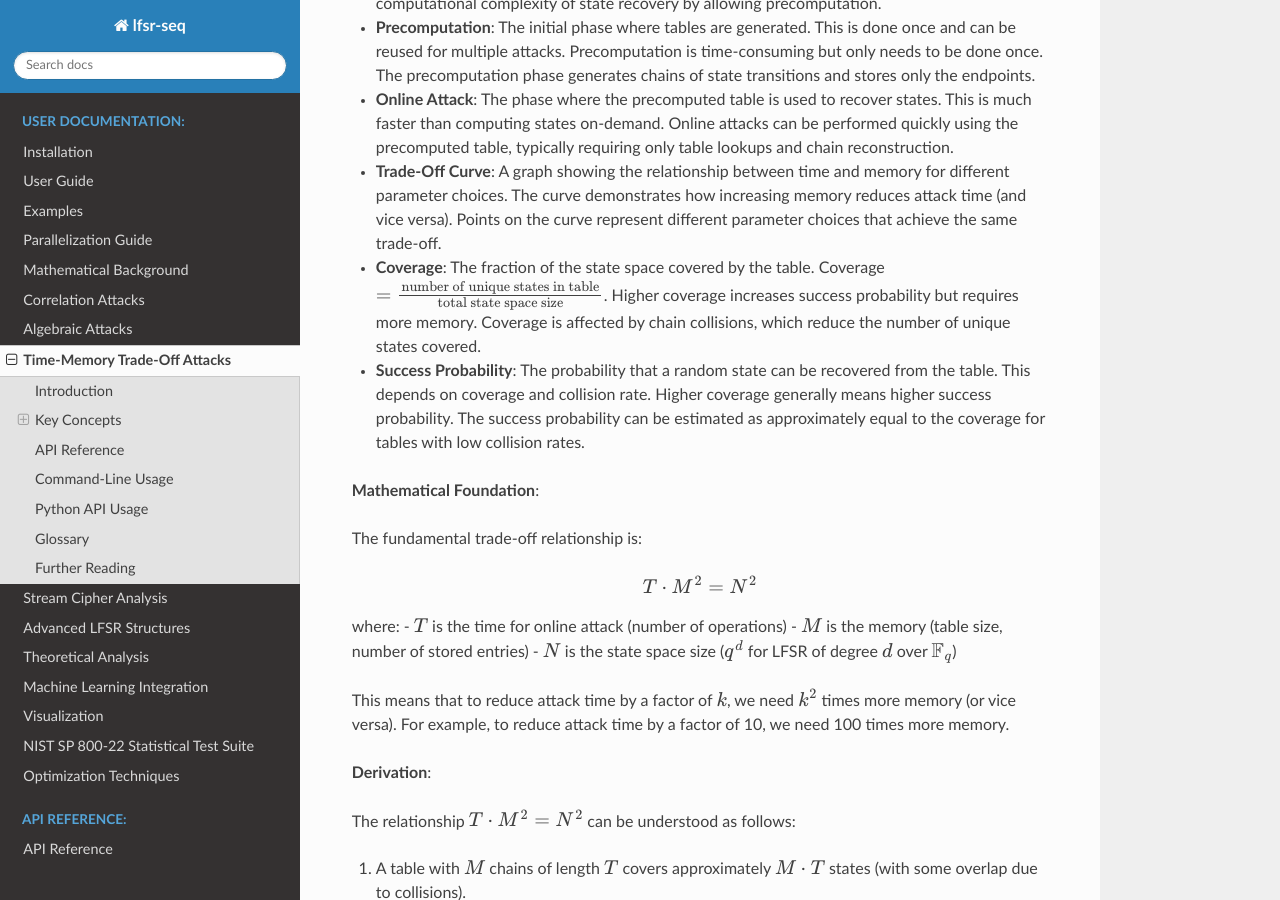
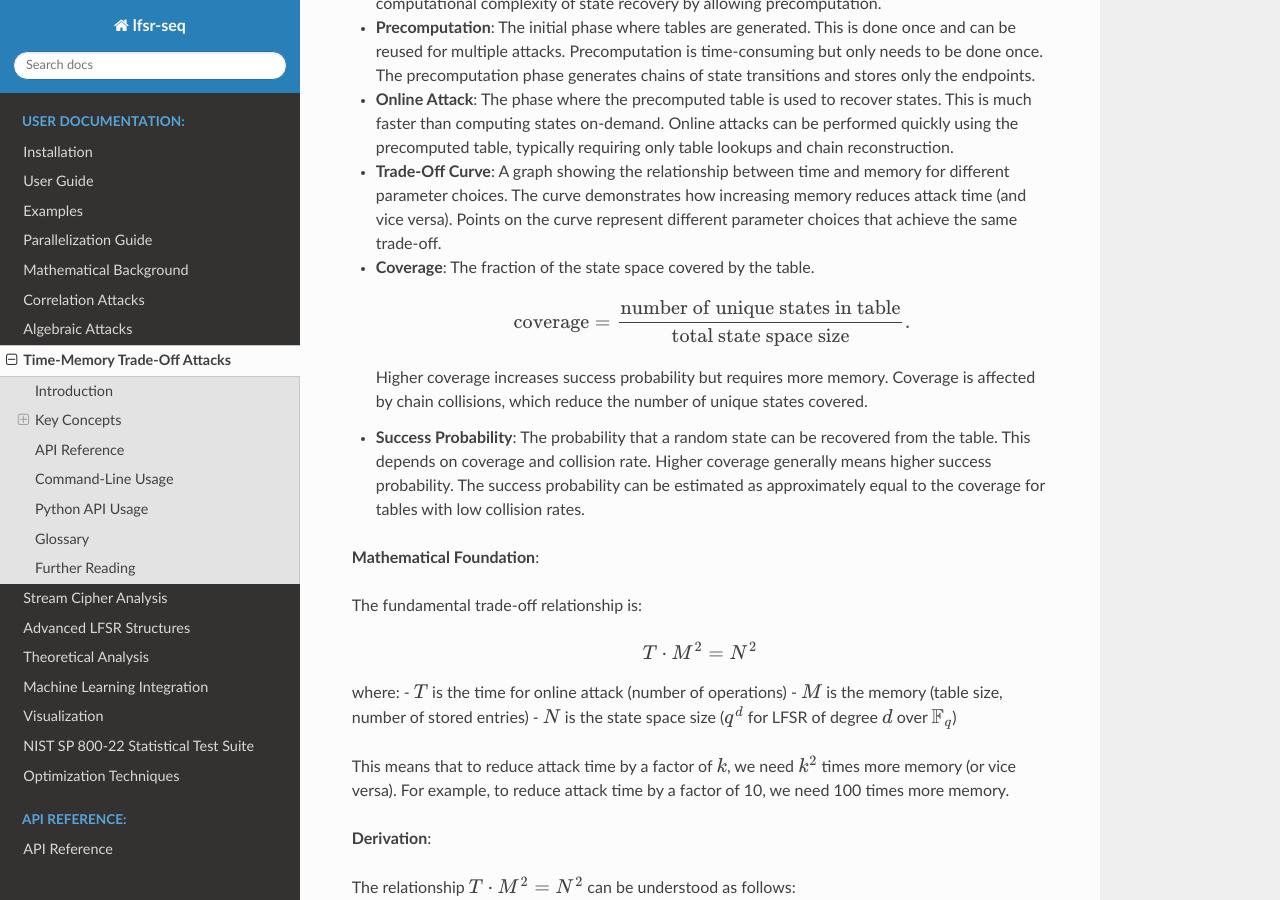
Before and after one commit to mkhellat/lfsr-seq, a Sphinx documentation site: the page built from docs/time_memory_tradeoff.rst, in a window 1280 px wide and 900 px high, scrolled down 2349 px. Built offline with Sphinx 7.4.7 and the Read the Docs theme 3.1.0, drawn with Linux system fonts in a browser that asks for light colours; some of the changed text lies outside the part shown.

Commit message:
docs: Formatting and line wrapping improvements in time_memory_tradeoff.rst
- Improved line wrapping throughout document for better readability
  * Better line breaks in mathematical expressions
  * Enhanced formatting in algorithm descriptions
  * Improved readability of long definitions

- Enhanced formatting consistency:
  * Consistent line wrapping in terminology sections
  * Better spacing in bullet lists
  * Improved readability of multi-line mathematical formulas

All changes improve document readability while maintaining content accuracy
and mathematical notation consistency.

```diff
--- a/docs/time_memory_tradeoff.rst
+++ b/docs/time_memory_tradeoff.rst
@@ -135,7 +135,11 @@ and :math:`N` is the state space size.
   represent different parameter choices that achieve the same trade-off.
 
 - **Coverage**: The fraction of the state space covered by the table.
-  Coverage :math:`= \frac{\text{number of unique states in table}}{\text{total state space size}}`.
+
+  .. math::
+
+     \text{coverage} = \frac{\text{number of unique states in table}}{\text{total state space size}}.
+
   Higher coverage increases success probability but requires more memory.
   Coverage is affected by chain collisions, which reduce the number of unique
   states covered.
@@ -466,6 +470,7 @@ long chains (as :math:`t \to \infty`, the factor approaches 1).
 2. **Lookup Phase**:
 
    - Given target state :math:`S`, try all reduction functions in reverse order:
+
      - Check :math:`R_t(S)` against chain endpoints
      - Check :math:`R_{t-1}(f(S))` against chain endpoints, where :math:`f(S)`
        is the state after one update
@@ -574,7 +579,7 @@ that :math:`m \cdot t` (memory requirement) is fixed and coverage is maximized.
   memory for different parameter choices. The curve shows how increasing
   memory reduces attack time (and vice versa). Points on the curve represent
   different parameter choices that achieve the same trade-off. The curve
-   follows :math:`T \cdot M^2 = N^2`.
+  follows :math:`T \cdot M^2 = N^2`.
 
 - **Coverage Analysis**: Determining what fraction of the state space is
   covered by a table with given parameters. Coverage analysis helps choose
```
